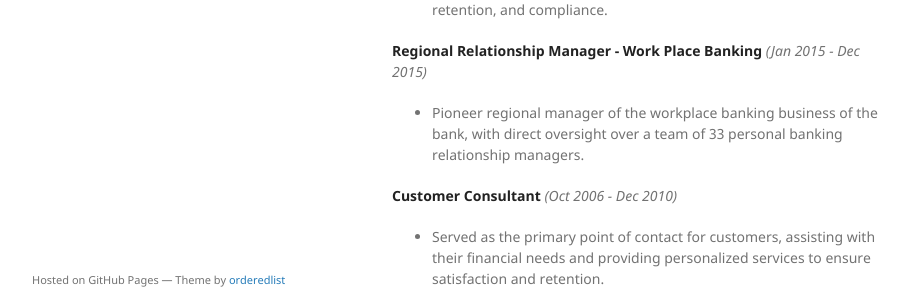
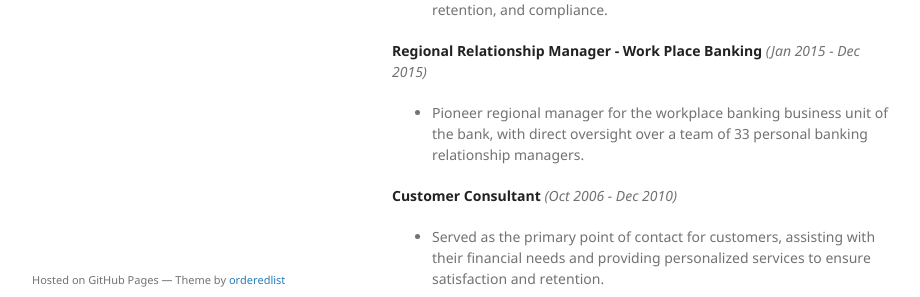
Before and after one commit to daphneugwu/daphneugwu.github.io, a Jekyll site: the page built from index.md, in a window 1280 px wide and 1386 px high. Shown: the part 1027-1324 px from the top of the window, without its empty margins (178-1098 px from the left). Built offline with Jekyll 4.4.1, drawn with Linux system fonts in a browser that asks for light colours.

Commit message:
Update index.md

```diff
--- a/index.md
+++ b/index.md
@@ -26,7 +26,7 @@ I have 16 years of full-time experience at Stanbic IBTC, where I've held a varie
 - Ensured that branch budgets were exceeded, key result areas included revenue generation, profitability, new client acquisition, customer relationship management, customer experience, client retention, and compliance.
 
 **Regional Relationship Manager - Work Place Banking** _(Jan 2015 - Dec 2015)_
-- Pioneer regional manager of the workplace banking business of the bank, with direct oversight over a team of 33 personal banking relationship managers.
+- Pioneer regional manager for the workplace banking business unit of the bank, with direct oversight over a team of 33 personal banking relationship managers.
 
 **Customer Consultant** _(Oct 2006 - Dec 2010)_
 - Served as the primary point of contact for customers, assisting with their financial needs and providing personalized services to ensure satisfaction and retention.
```
